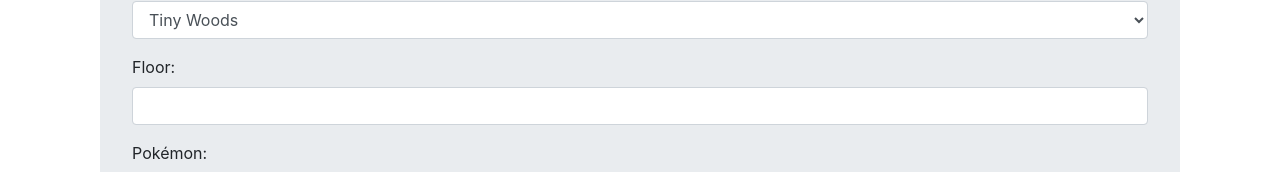
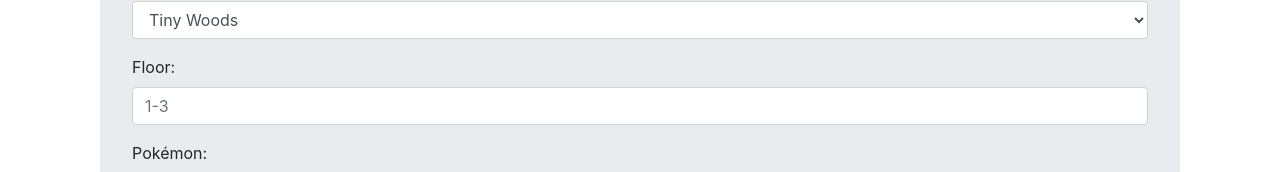
Before and after one commit to Karthik99999/pmd-gen, a SvelteKit app: page /rtdx-rescue in a window 1280 px wide. Shown: the part 312-484 px from the top of the page. Built offline with nearby package versions, Linux system fonts and the light colour scheme.

Commit message:
Add placeholder text for floor selection

```diff
--- a/src/routes/(rtdx)/rtdx-rescue/+page.svelte
+++ b/src/routes/(rtdx)/rtdx-rescue/+page.svelte
@@ -20,8 +20,10 @@
 
     function changeMaxFloors(e: Event) {
         const dungeon = parseInt((document.getElementById('dungeon') as HTMLSelectElement).value);
+        const maxFloors = RTDX.Data.dungeons.get(dungeon).floors;
         const floor = document.getElementById('floor') as HTMLInputElement;
-        floor.max = RTDX.Data.dungeons.get(dungeon).floors.toString();
+        floor.max = maxFloors.toString();
+        floor.placeholder = `1-${maxFloors}`;
     }
 </script>
 
@@ -46,7 +48,7 @@
     </div>
     <div class="form-group">
         <label for="floor">Floor:</label>
-        <input type="number" class="form-control" id="floor" min="1" max="3" required>
+        <input type="number" class="form-control" id="floor" min="1" max="3" placeholder="1-3" required>
     </div>
     <div class="form-group">
         <label for="pokemon">Pokémon:</label>
```
